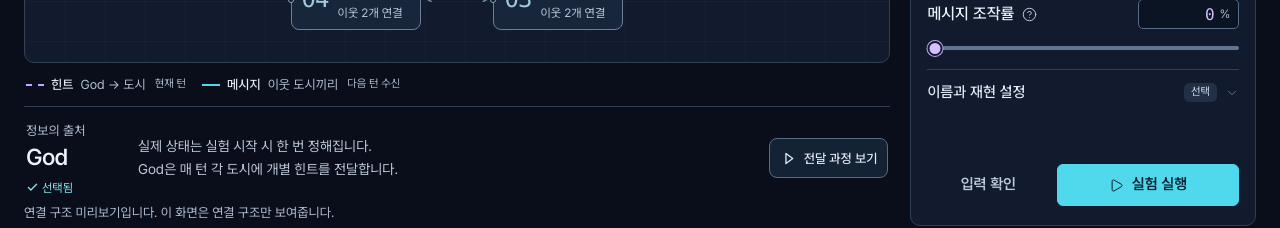
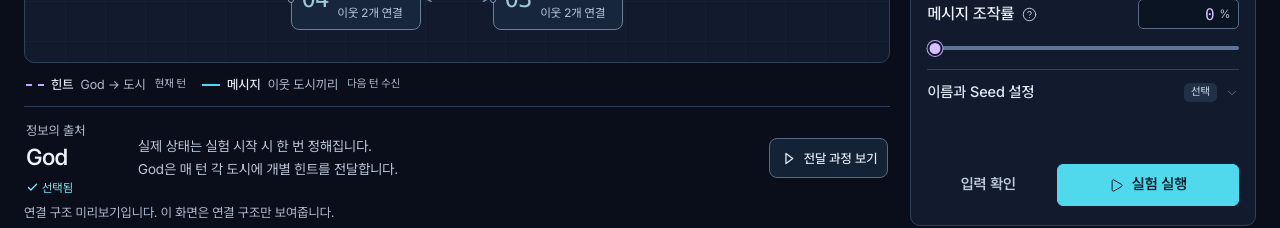
Before and after one commit to jsjin7371/byzantine-city-simulation, a React (Vite) app in the folder frontend/: page / in a window 1280 px wide. Shown: the part 558-786 px from the top of the page. Built offline with nearby package versions, Linux system fonts and the light colour scheme.

Commit message:
chore: Seed 설정 및 비교 턴 표시 문구 정리

```diff
--- a/frontend/src/components/compare/CompareTimeline.tsx
+++ b/frontend/src/components/compare/CompareTimeline.tsx
@@ -21,5 +21,5 @@ export function CompareTimeline({ rows, turn, onTurn }: { rows: ComparisonExperi
 export function CompareTurnControls({ rows, turn, onTurn }: { rows: ComparisonExperiment[] | null; turn: number; onTurn: (n: number) => void }) {
   const turns = [...new Set(rows?.flatMap(row => row.accuracy.map(t => t.turn)) ?? [])].sort((a, b) => a - b)
   const index = turns.indexOf(turn)
-  return <div className="cp-turn-nav"><button disabled={index<=0} onClick={()=>onTurn(turns[index-1])}>이전 턴</button><label htmlFor="cp-turn">선택 {turns.length?`${turn}턴`:'—'}</label><input id="cp-turn" type="range" aria-label="비교 턴 선택" min={0} max={Math.max(0,turns.length-1)} value={Math.max(0,index)} aria-valuetext={`${turn}턴`} disabled={!turns.length} onChange={e=>onTurn(turns[Number(e.target.value)])} /><button disabled={index<0||index>=turns.length-1} onClick={()=>onTurn(turns[index+1])}>다음 턴</button></div>
+  return <div className="cp-turn-nav"><button disabled={index<=0} onClick={()=>onTurn(turns[index-1])}>이전 턴</button><label htmlFor="cp-turn">{turns.length?`${turn}턴`:'—'}</label><input id="cp-turn" type="range" aria-label="비교 턴 선택" min={0} max={Math.max(0,turns.length-1)} value={Math.max(0,index)} aria-valuetext={`${turn}턴`} disabled={!turns.length} onChange={e=>onTurn(turns[Number(e.target.value)])} /><button disabled={index<0||index>=turns.length-1} onClick={()=>onTurn(turns[index+1])}>다음 턴</button></div>
 }
--- a/frontend/src/pages/SetupPage.tsx
+++ b/frontend/src/pages/SetupPage.tsx
@@ -65,7 +65,7 @@ export function SetupPage({ draft, onDraftChange, run }: Props) {
       {state === 'idle' ? <form id="experiment-form" ref={form} noValidate onSubmit={e => { e.preventDefault(); check() }}>
         <fieldset className="base-settings"><legend className="group-title">실험 구성</legend><div className="basic-fields">{settingFields.slice(0, 2).map(f => <div className="field" key={f.name}><label htmlFor={f.name}>{f.label}</label><div className="number-box">{input(f.name)}<span>{f.name === 'turns' ? '턴' : '/ 5개'}</span></div><p className="field-hint" id={`${f.name}-hint`}>{f.hint}</p>{error(f.name)}</div>)}</div><p className="byzantine-help">비잔틴 도시의 정체는 실행 전에 공개하지 않습니다.</p></fieldset>
         <Separator className="config-divider"/><fieldset className="uncertainty-settings"><legend>정보의 불확실성 <Badge variant="secondary">0–100%</Badge></legend>{settingFields.slice(2).map(f => <div className="rate-field" key={f.name}><div className="rate-top"><div className="rate-label"><label htmlFor={f.name}>{f.label}</label><Tooltip><TooltipTrigger asChild><Button type="button" variant="ghost" size="icon" className="help-trigger" aria-label={`${f.label} 도움말`}><CircleHelp size={14}/></Button></TooltipTrigger><TooltipContent className="workspace-tooltip">{help[f.name as keyof typeof help]}</TooltipContent></Tooltip></div><span className="rate-input">{input(f.name)}<span>%</span></span></div><p className="rate-help" id={`${f.name}-hint`}>{help[f.name as keyof typeof help]}</p><Slider min={0} max={100} step={0.1} value={[Math.max(0, Math.min(100, Number(draft[f.name]) || 0))]} onValueChange={([value]) => update(f.name, String(value))} aria-label={`${f.label} 슬라이더`} aria-valuetext={`${draft[f.name]}%`} aria-invalid={Boolean(errors[f.name])} className="rate-slider"/>{error(f.name)}</div>)}</fieldset>
-        <Accordion type="single" value={extra} onValueChange={setExtra} collapsible className="extra-settings"><AccordionItem value="reproduction"><AccordionTrigger>이름과 재현 설정 <Badge variant="secondary">선택</Badge></AccordionTrigger><AccordionContent >{(['name', 'seed'] as const).map(key => <div className="field extra-field" key={key}><label htmlFor={key}>{labels[key]}</label>{input(key)}<p className="field-hint" id={`${key}-hint`}>{key === 'name' ? '최대 50자' : '0–2,147,483,647 · 비우면 무작위'}</p>{error(key)}</div>)}<p className="field-hint">같은 엔진·조건·Seed에서 재현합니다. Mock과 실제 엔진의 결과는 다를 수 있습니다.</p></AccordionContent></AccordionItem></Accordion>
+        <Accordion type="single" value={extra} onValueChange={setExtra} collapsible className="extra-settings"><AccordionItem value="reproduction"><AccordionTrigger>이름과 Seed 설정 <Badge variant="secondary">선택</Badge></AccordionTrigger><AccordionContent >{(['name', 'seed'] as const).map(key => <div className="field extra-field" key={key}><label htmlFor={key}>{labels[key]}</label>{input(key)}<p className="field-hint" id={`${key}-hint`}>{key === 'name' ? '최대 50자' : '0–2,147,483,647 · 비우면 무작위'}</p>{error(key)}</div>)}<p className="field-hint">같은 엔진·조건·Seed에서 재현합니다. Mock과 실제 엔진의 결과는 다를 수 있습니다.</p></AccordionContent></AccordionItem></Accordion>
         <div className="action-area"><p role="status" id="form-feedback" className={`form-feedback ${run.error || Object.keys(errors).length ? 'invalid' : ''}`}>{run.error || feedback}</p><div className="form-actions"><Button variant="ghost" type="submit">입력 확인</Button><Button  id="run-button" type="button" onClick={() => { if (check()) void run.start(draft) }}><Play size={14}/>실험 실행</Button></div></div>
       </form> : <section className={`execution-panel ${state}`} aria-labelledby="run-title" aria-busy={run.submitting}>
         <h3 id="run-title" ref={title} tabIndex={-1}>{titles[state]}</h3>
```
